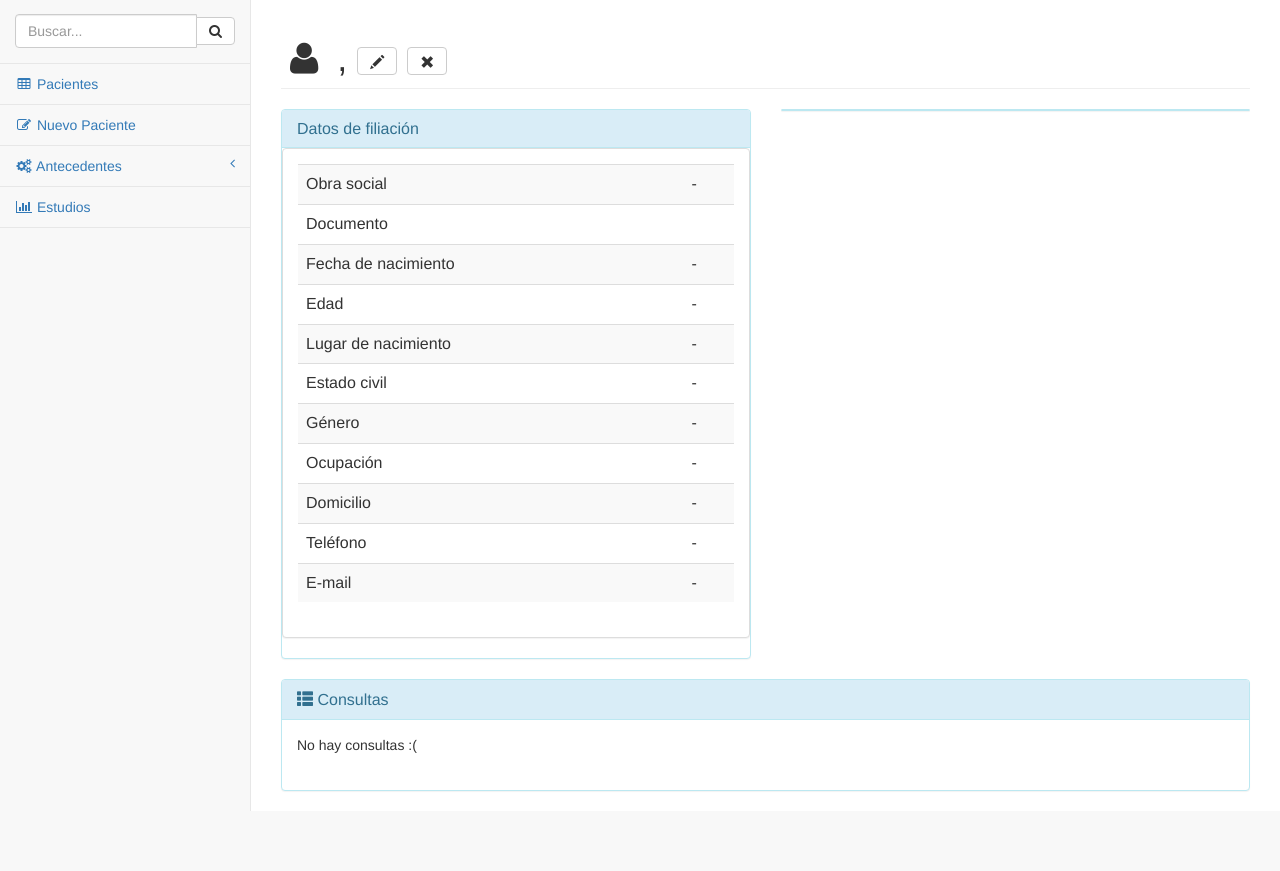
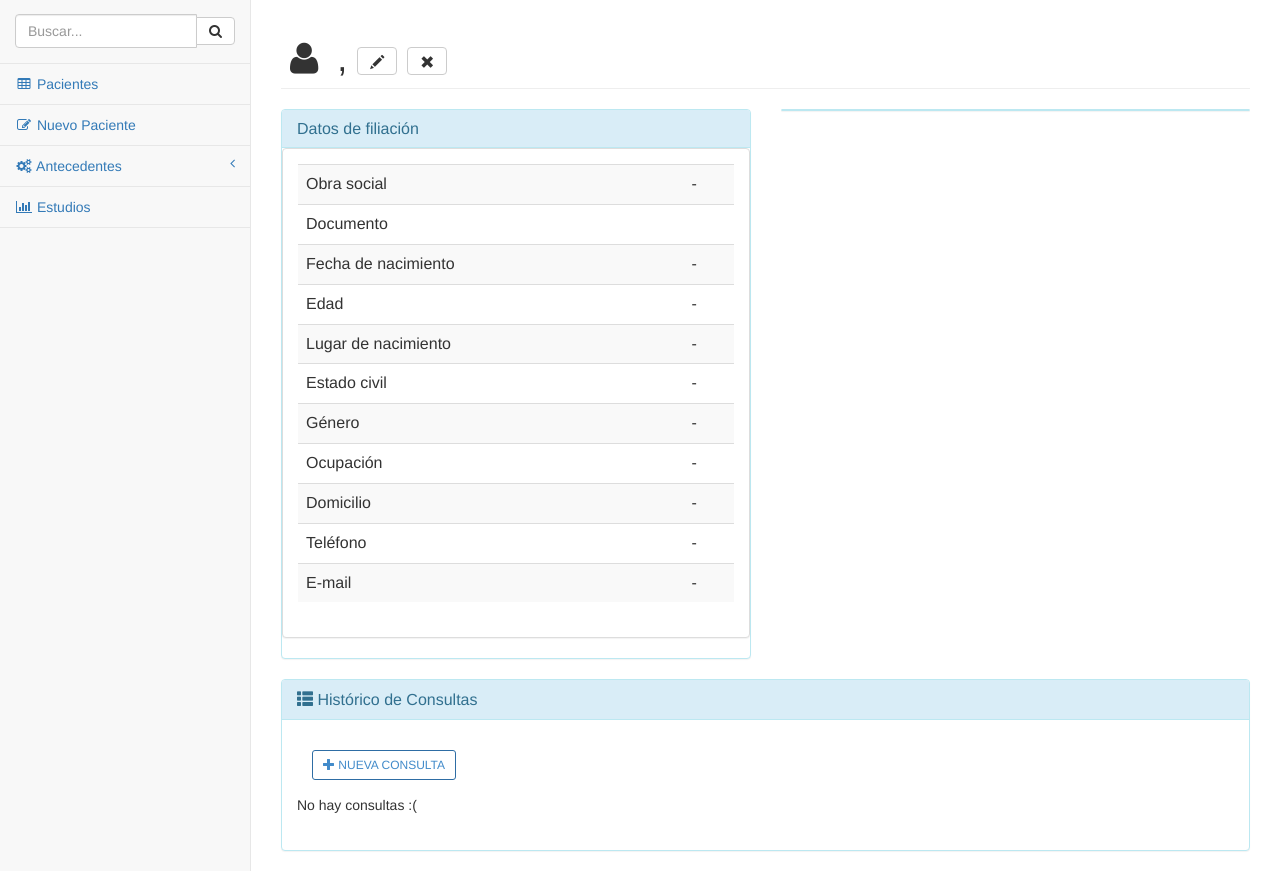
Before and after one commit to emilopez/fava, a Django app: template hc/templates/hc/paciente.html in a window 1280 px wide. Shown: the part 52-923 px from the top of the page. Before the commit the page ends 863 px from the top, so only its background shows below. Run offline with Django 3.2, Linux system fonts and the light colour scheme; the template is opened without the code that fills it, so the values that code supplies are empty; some libraries are stand-ins or nearby versions.

```diff
--- a/hc/templates/hc/paciente.html
+++ b/hc/templates/hc/paciente.html
@@ -65,9 +65,13 @@
 <div class="row">
     <div class="col-lg-12">
         <div class="panel panel-info">
-            <div class="panel-heading"> <h3 class="panel-title"><i class="glyphicon glyphicon-th-list"></i> Consultas</h3> </div>
+            <div class="panel-heading"> <h3 class="panel-title"><i class="glyphicon glyphicon-th-list"></i> Histórico de Consultas</h3> </div>
             <!-- .panel-heading -->
             <div class="panel-body">
+
+                <div class="panel-body">
+                <a href="#" role="button" class="btn btn-outline btn-primary btn-sm"><i class="glyphicon glyphicon-plus"></i> NUEVA CONSULTA</a>
+                </div>
                 <div class="panel-group" id="accordion">
                     {% for consulta in paciente.consultas.all %}
                         <div class="panel panel-default">
--- a/hc/templates/hc/paciente_editar.html
+++ b/hc/templates/hc/paciente_editar.html
@@ -3,7 +3,7 @@
 
 <div class="row">
     <div class="col-lg-12">
-        <h1 class="page-header">Nuevo Paciente</h1>
+        <h1 class="page-header">Paciente</h1>
     </div>
     <!-- /.col-lg-12 -->
 </div>
--- a/hc/templates/hc/pacientes.html
+++ b/hc/templates/hc/pacientes.html
@@ -37,6 +37,7 @@
                                 <table class="table table-striped table-bordered table-hover dataTable no-footer dtr-inline" id="dataTables-example" role="grid" aria-describedby="dataTables-example_info" style="width: 100%;" width="100%">
                                     <thead>
                                         <tr role="row">
+                                            <th class="sorting" style="width: 40px;">#</th>
                                             <th class="sorting" style="width: 300px;">Apellido, Nombre</th>
                                             <th class="sorting" style="width: 200px;">Obra Social</th>
                                             <th class="sorting" style="width: 313px;">Edad</th>
@@ -47,6 +48,7 @@
                                     <tbody>
                                         {% for paciente in pacientes %}
                                             <tr class="gradeA odd" role="row">
+                                                <td>{{ paciente.id }}</td>
                                                 <td><a href="{% url 'paciente_detalle' pk=paciente.pk %}">{{ paciente.apellido }}, {{ paciente.nombre }}</a></td>
                                                 <td>{{ paciente.codigo_obra_social }} - {{ paciente.obra_social }}</td>
                                                 <td>{{ paciente.edad|default:"-" }} ({{ paciente.fecha_nacimiento|date:"d/m/Y"|default:"-" }})</td>
```
